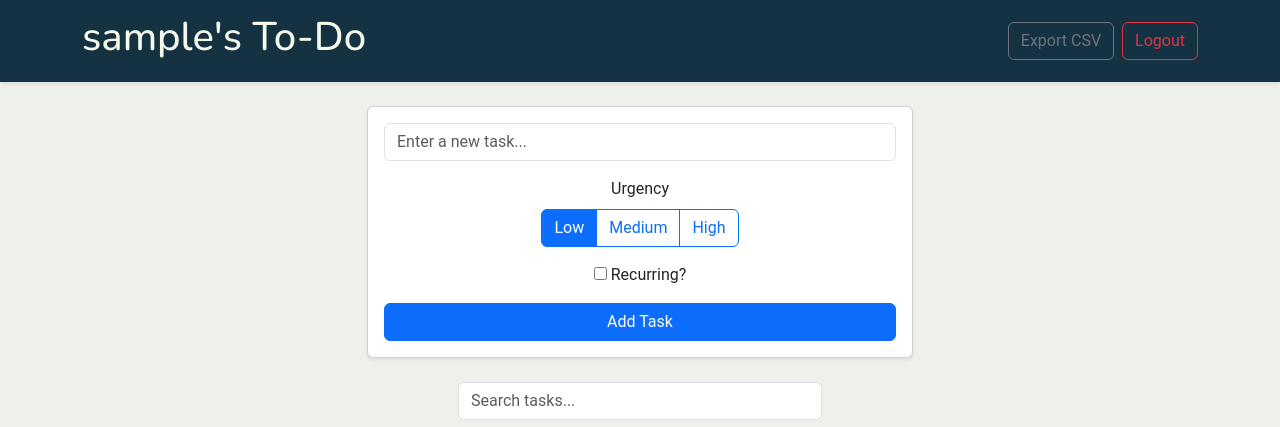
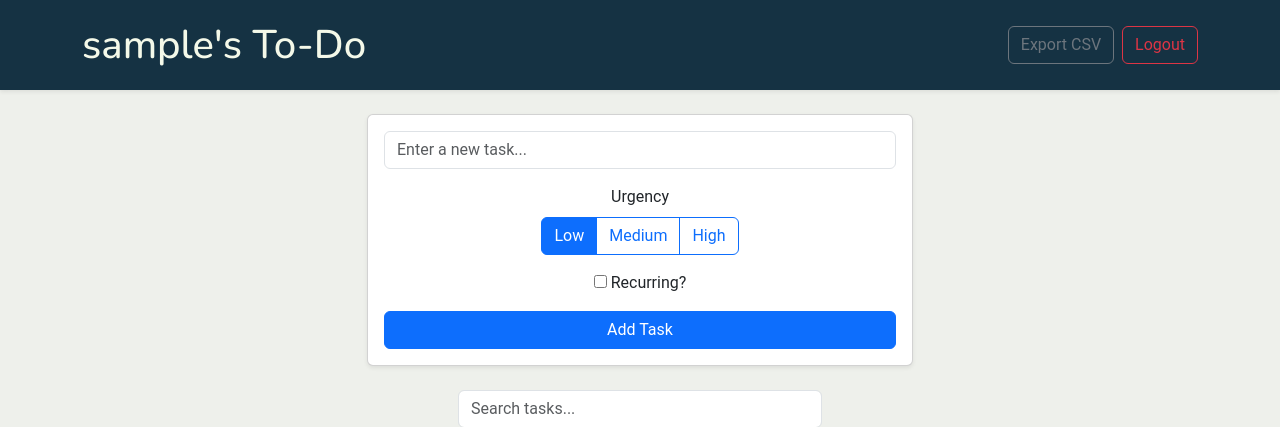
Before and after one commit to Alangsam/django-app-todo, a Django app: page / in a window 1280 px wide. Shown: the top 427 px of the page. Run offline with Django 4.2, Linux system fonts and the light colour scheme; the visitor is signed in with stand-in values (Sample User, id 1); data that the repository does not hold is empty; some web fonts are replaced.

Commit message:
pixel pushing

```diff
--- a/todo/templates/todo/task_list.html
+++ b/todo/templates/todo/task_list.html
@@ -60,7 +60,7 @@
     <nav class="navbar navbar-expand-md bg-custom-dark shadow-sm mb-4">
       <div class="container">
         <a class="navbar-brand text-custom-light" href="#"
-          ><h1 class="p-0">{{ user.username }}'s To-Do</h1></a
+          ><h1 class="p-0 mt-2">{{ user.username }}'s To-Do</h1></a
         >
 
         <!-- Hamburger toggle button -->
```
